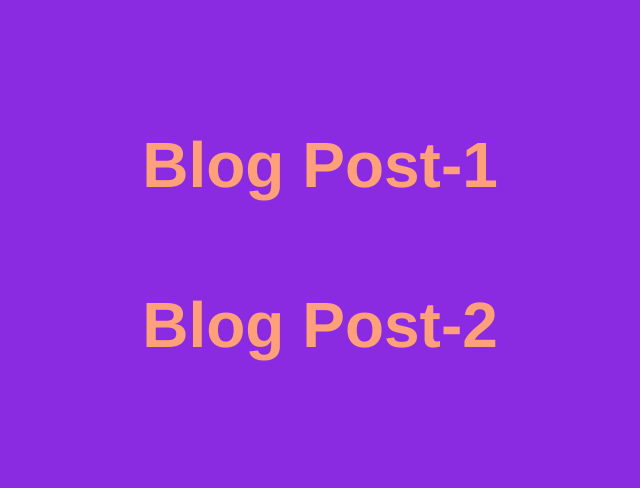
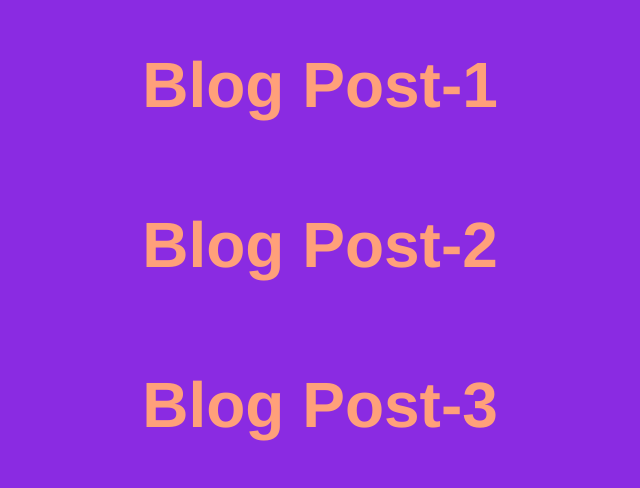
Before and after one commit to bchhabra00/blog, a plain HTML site: page index.html in a window 1280 px wide. Shown: the part 163-651 px from the top of the page, without its empty margins (320-960 px from the left). Drawn offline with Linux system fonts and the light colour scheme.

Commit message:
Update index.html

```diff
--- a/index.html
+++ b/index.html
@@ -33,6 +33,7 @@ a{
 <div class ="flex">
 <a href ="https://medium.com/@bharatchhabra/angular-2-vs-react-my-thoughts-which-one-should-i-choose-f37c3803623f"><h1>Blog Post-1</h1></a>
 <a href ="https://medium.com/@bharatchhabra/what-is-hadoop-and-how-to-install-hadoop-in-linux-ubuntu-c096039832fd"><h1>Blog Post-2</h1></a>
+<a href = "https://medium.com/@bharatchhabra/node-js-facebook-gmail-authentication-with-firebase-for-web-a417da8220a9"><h1>Blog Post-3</h1></a>
 </div>
   </body>
 </html>
```
